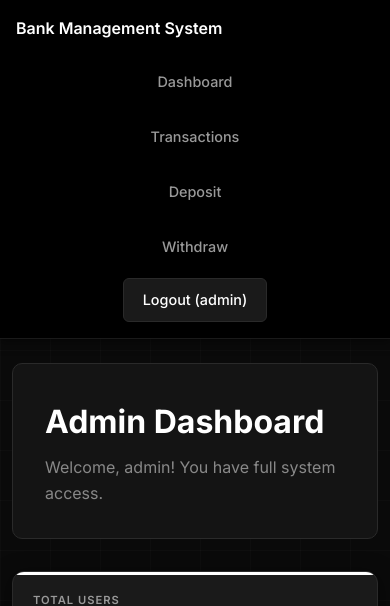
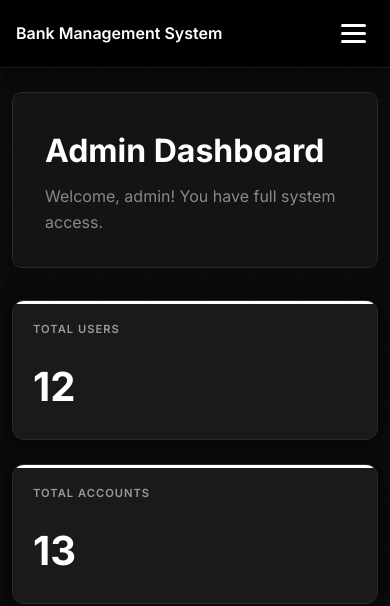
Before and after one commit to gohil-gaurav/BankManagementSystem, a Django app: page /bank/dashboard/ in a window 390 px wide. Shown: the top 606 px of the page. Run offline with Django 4.2, Linux system fonts and the light colour scheme; a user stored in the database is signed in; data comes from the database, SQL or seed files in the repository.

Commit message:
Fix navbar for the mobile and make responsive

```diff
--- a/static/css/style.css
+++ b/static/css/style.css
@@ -60,6 +60,13 @@ nav .nav-container {
     margin: 0 auto;
 }
 
+nav .nav-header {
+    display: flex;
+    justify-content: space-between;
+    align-items: center;
+    width: 100%;
+}
+
 nav h1 {
     font-size: 1.3rem;
     font-weight: 600;
@@ -69,7 +76,39 @@ nav h1 {
     gap: 0.5rem;
 }
 
-nav ul {
+/* Mobile Menu Toggle Button */
+.mobile-menu-toggle {
+    display: none;
+    flex-direction: column;
+    gap: 5px;
+    background: transparent;
+    border: none;
+    cursor: pointer;
+    padding: 8px;
+    z-index: 1001;
+}
+
+.mobile-menu-toggle span {
+    width: 25px;
+    height: 3px;
+    background: #ffffff;
+    border-radius: 3px;
+    transition: all 0.3s ease;
+}
+
+.mobile-menu-toggle.active span:nth-child(1) {
+    transform: rotate(45deg) translate(8px, 8px);
+}
+
+.mobile-menu-toggle.active span:nth-child(2) {
+    opacity: 0;
+}
+
+.mobile-menu-toggle.active span:nth-child(3) {
+    transform: rotate(-45deg) translate(7px, -7px);
+}
+
+nav .nav-menu {
     list-style: none;
     display: flex;
     gap: 1.5rem;
@@ -89,6 +128,12 @@ nav a {
 nav a:hover {
     color: #ffffff;
     background: #1a1a1a;
+}
+
+nav .logout-btn {
+    background: #1a1a1a;
+    color: #ffffff;
+    border: 1px solid #2a2a2a;
 }
 
 /* Container */
@@ -1025,33 +1070,95 @@ table tr:hover {
         -ms-text-size-adjust: 100%;
     }
 
-    /* Navigation */
+    /* Navigation - Mobile with Hamburger Menu */
     nav {
         padding: 1rem;
     }
 
     nav .nav-container {
         flex-direction: column;
-        gap: 1rem;
-        align-items: flex-start;
+        align-items: stretch;
+    }
+
+    nav .nav-header {
+        display: flex;
+        justify-content: space-between;
+        align-items: center;
+        width: 100%;
     }
 
     nav h1 {
-        font-size: 1.1rem;
-        width: 100%;
-    }
-
-    nav ul {
+        font-size: 1rem;
+    }
+
+    /* Show hamburger menu on mobile */
+    .mobile-menu-toggle {
+        display: flex;
+    }
+
+    /* Hide menu by default on mobile */
+    nav .nav-menu {
+        position: fixed;
+        top: 0;
+        right: -100%;
+        width: 280px;
+        height: 100vh;
+        background: #000000;
         flex-direction: column;
-        width: 100%;
-        gap: 0.5rem;
-    }
-
-    nav a {
+        gap: 0;
+        padding: 80px 0 20px 0;
+        transition: right 0.3s ease;
+        overflow-y: auto;
+        box-shadow: -2px 0 10px rgba(0, 0, 0, 0.5);
+        z-index: 1000;
+    }
+
+    /* Show menu when active */
+    nav .nav-menu.active {
+        right: 0;
+    }
+
+    nav .nav-menu li {
+        width: 100%;
+        border-bottom: 1px solid #1a1a1a;
+    }
+
+    nav .nav-menu li:last-child {
+        border-bottom: none;
+        margin-top: auto;
+    }
+
+    nav .nav-menu a {
         display: block;
         width: 100%;
-        padding: 0.75rem 1rem;
+        padding: 1rem 1.5rem;
         text-align: left;
+        border-radius: 0;
+        font-size: 0.95rem;
+    }
+
+    nav .nav-menu a:hover {
+        background: #1a1a1a;
+    }
+
+    nav .logout-btn {
+        background: #1a1a1a !important;
+        border: 1px solid #2a2a2a !important;
+        margin: 1rem 1.5rem;
+        text-align: center;
+        border-radius: 8px !important;
+    }
+
+    /* Overlay when menu is open */
+    body.menu-open::before {
+        content: '';
+        position: fixed;
+        top: 0;
+        left: 0;
+        width: 100%;
+        height: 100%;
+        background: rgba(0, 0, 0, 0.7);
+        z-index: 999;
     }
 
     /* Container */
--- a/templates/base.html
+++ b/templates/base.html
@@ -5,7 +5,7 @@
     <meta charset="UTF-8">
     <meta name="viewport" content="width=device-width, initial-scale=1.0">
     <title>{% block title %}Bank Management System{% endblock %}</title>
-    <link rel="stylesheet" href="{% static 'css/style.css' %}?v=2.0">
+    <link rel="stylesheet" href="{% static 'css/style.css' %}?v=4.0">
     <link rel="preconnect" href="https://fonts.googleapis.com">
     <link rel="preconnect" href="https://fonts.gstatic.com" crossorigin>
     <link href="https://fonts.googleapis.com/css2?family=Inter:wght@400;500;600;700&display=swap" rel="stylesheet">
@@ -15,8 +15,15 @@
     {% if user.is_authenticated %}
     <nav>
         <div class="nav-container">
-            <h1>Bank Management System</h1>
-            <ul>
+            <div class="nav-header">
+                <h1>Bank Management System</h1>
+                <button class="mobile-menu-toggle" id="mobileMenuToggle" aria-label="Toggle menu">
+                    <span></span>
+                    <span></span>
+                    <span></span>
+                </button>
+            </div>
+            <ul class="nav-menu" id="navMenu">
                 {% if user.manager_profile %}
                     <!-- Manager Navigation -->
                     <li><a href="{% url 'bank:manager_dashboard' %}">Manager Dashboard</a></li>
@@ -25,14 +32,14 @@
                     <li><a href="{% url 'bank:manager_transactions' %}">Transactions</a></li>
                     <li><a href="{% url 'bank:manager_pending_approvals' %}">Approvals</a></li>
                     <li><a href="{% url 'bank:manager_reports' %}">Reports</a></li>
-                    <li><a href="{% url 'bank:manager_logout' %}" style="background: #1a1a1a; color: #ffffff; padding: 0.6rem 1.2rem; border-radius: 6px; border: 1px solid #2a2a2a;">Logout ({{ user.username }})</a></li>
+                    <li><a href="{% url 'bank:manager_logout' %}" class="logout-btn">Logout ({{ user.username }})</a></li>
                 {% else %}
                     <!-- Customer Navigation -->
                     <li><a href="{% url 'bank:dashboard' %}">Dashboard</a></li>
                     <li><a href="{% url 'bank:transactions' %}">Transactions</a></li>
                     <li><a href="{% url 'bank:deposit' %}">Deposit</a></li>
                     <li><a href="{% url 'bank:withdraw' %}">Withdraw</a></li>
-                    <li><a href="{% url 'users:logout' %}" style="background: #1a1a1a; color: #ffffff; padding: 0.6rem 1.2rem; border-radius: 6px; border: 1px solid #2a2a2a;">Logout ({{ user.username }})</a></li>
+                    <li><a href="{% url 'users:logout' %}" class="logout-btn">Logout ({{ user.username }})</a></li>
                 {% endif %}
             </ul>
         </div>
@@ -61,6 +68,6 @@
     </div>
     {% endif %}
 
-    <script src="{% static 'js/main.js' %}"></script>
+    <script src="{% static 'js/main.js' %}?v=4.0"></script>
 </body>
 </html>
```
Also changed, not shown: static/js/main.js (+36 -1 lines).
